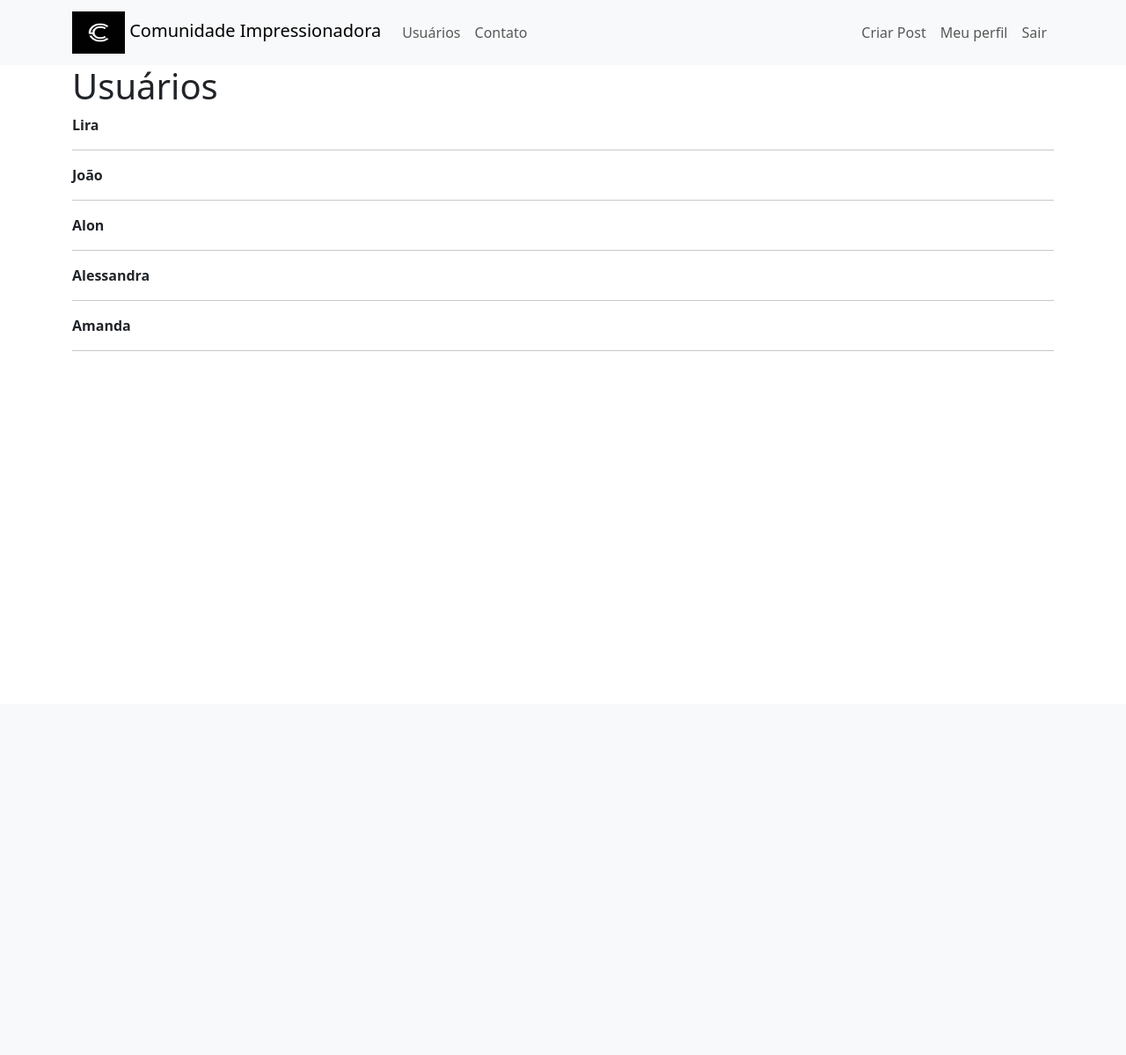
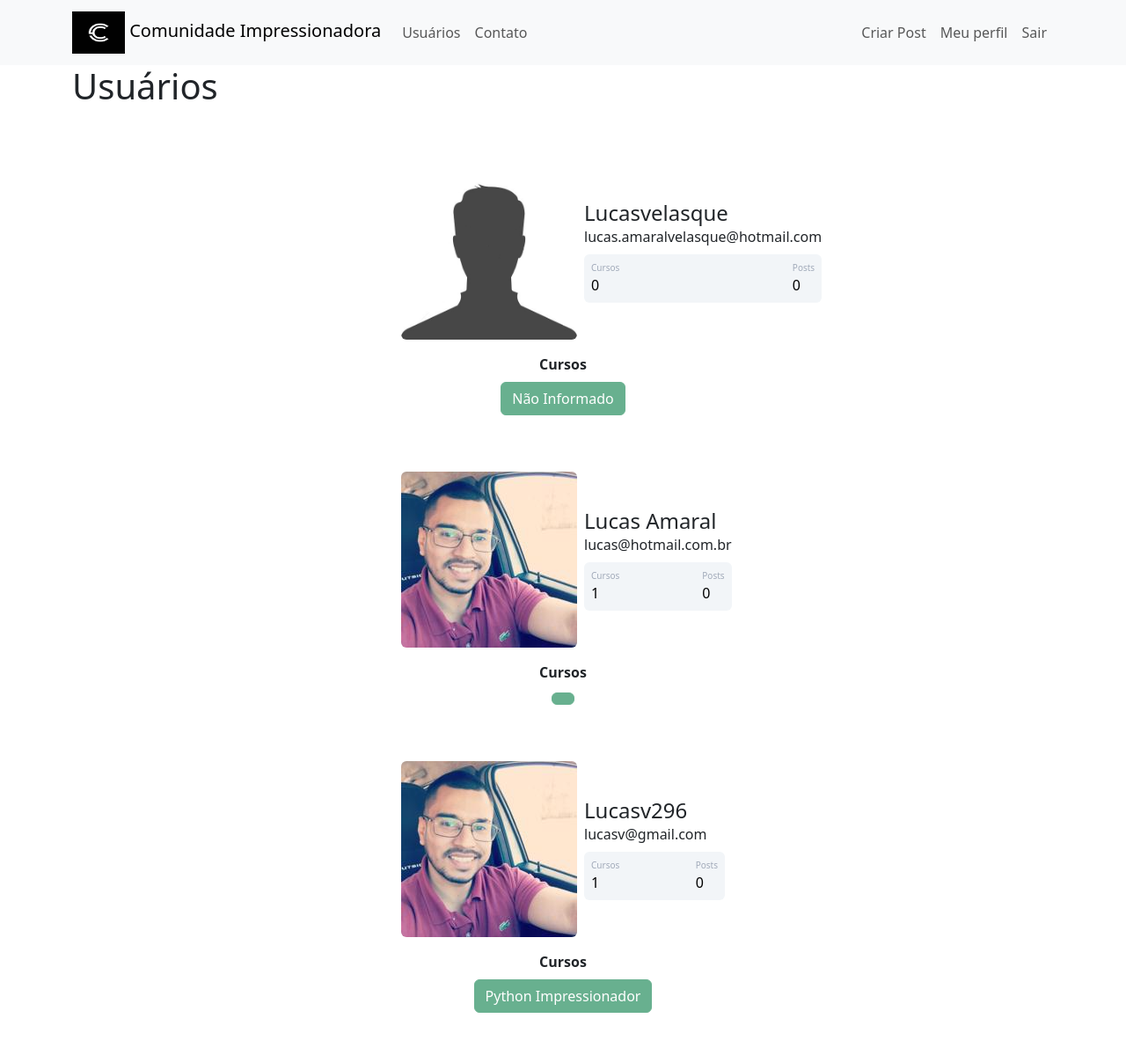
Before and after one commit to lucasamaral296/sitecomunidadeFLASK, a Flask app: page /usuarios in a window 1280 px wide. Shown: the whole page at 88% size. Before the commit the page ends 399 px from the top, so only its background shows below. Run offline with Flask 3, Linux system fonts and the light colour scheme; a user stored in the database is signed in.

Commit message:
criando pagina usuarios e criar post, back e um pouto do front

```diff
--- a/comunidadeimpressionadora/routes.py
+++ b/comunidadeimpressionadora/routes.py
@@ -1,7 +1,7 @@
 from flask import render_template, request, redirect, flash, url_for
 from comunidadeimpressionadora import app, database, bcrypt
-from comunidadeimpressionadora.forms import FormLogin, FormCriarConta, FormEditarPerfil
-from comunidadeimpressionadora.models import Usuario
+from comunidadeimpressionadora.forms import FormLogin, FormCriarConta, FormEditarPerfil, FormCriarPost
+from comunidadeimpressionadora.models import Usuario, Post
 from flask_login import login_user, logout_user, current_user, login_required
 import secrets
 import os
@@ -24,6 +24,7 @@ def contato():
 @app.route('/usuarios')
 @login_required
 def usuarios():
+    lista_usuarios = Usuario.query.all()
     return render_template('usuarios.html', lista_usuarios=lista_usuarios)
 
 
@@ -73,10 +74,17 @@ def perfil():
     return render_template('perfil.html', foto_perfil=foto_perfil)
 
 
-@app.route('/post/criar')
+@app.route('/post/criar', methods=['GET', 'POST'])
 @login_required
 def criar_post():
-    return render_template('criarpost.html')
+    form = FormCriarPost()
+    if form.validate_on_submit():
+        post = Post(titulo=form.titulo.data, corpo=form.corpo.data, autor=current_user)
+        database.session.add(post)
+        database.session.commit()
+        flash('Post Criado com Sucesso!', 'alert-success')
+        return redirect(url_for('home'))
+    return render_template('criarpost.html', form=form)
 
 
 def salvar_imagem(imagem):
--- a/comunidadeimpressionadora/templates/usuarios.html
+++ b/comunidadeimpressionadora/templates/usuarios.html
@@ -4,8 +4,49 @@
         <div class="container">
             <h1>Usuários</h1>
             {% for usuario in lista_usuarios %}
-            <strong>{{ usuario }}</strong>
-            <hr>
+            <div class="container mt-5 d-flex justify-content-center">
+                        <div class="card p-3">
+                            <div class="d-flex align-items-center">
+                                <div class="image pe-2">
+                            <img src="{{ url_for('static', filename='fotos_perfil/{}'.format(usuario.foto_perfil)) }}" class="rounded" width="200" >
+                            </div>
+                            <div class="ml-3 w-100">
+                               <h4 class="mb-0 mt-0">{{usuario.username}}</h4>
+                               <span>{{usuario.email}}</span>
+                               <div class="p-2 mt-2 bg-primary d-flex justify-content-between rounded text-white stats">
+                                   {% if 'Não Informado' in usuario.cursos %}
+                                        <div class="d-flex flex-column">
+                                            <span class="articles">Cursos</span>
+                                            <span class="number1">0</span>
+                                        </div>
+                                   {% else %}
+                                        <div class="d-flex flex-column">
+                                            <span class="articles">Cursos</span>
+                                            <span class="number1">{{ usuario.cursos.count(';') + 1}}</span>
+                                        </div>
+                                   {% endif %}
+                                <div class="d-flex flex-column">
+                                    <span class="rating">Posts</span>
+                                    <span class="number3">0</span>
+                                </div>
+                               </div>
+                            </div>
+                            </div>
+                        </div>
+                        </div>
+                        <div class="row justify-content-center">
+                            <div class="col-4" style="text-align: center">
+                                <strong>Cursos</strong>
+                                <br>
+                                {% for curso in usuario.cursos.split(';') %}
+                                    <button type="button" class="btn btn-success mt-2" disabled>{{ curso }}</button>
+                                {% endfor %}
+
+                            </div>
+                        </div>
             {% endfor %}
         </div>
+        <div class="row mt-5">
+
+        </div>
 {% endblock %}
--- a/testes.py
+++ b/testes.py
@@ -1,5 +1,5 @@
 from comunidadeimpressionadora import database, app
-from comunidadeimpressionadora.models import Usuario
+from comunidadeimpressionadora.models import Usuario, Post
 
 # with app.app_context():
 #     database.create_all()
@@ -34,5 +34,5 @@ from comunidadeimpressionadora.models import Usuario
 #     database.create_all()
 
 # with app.app_context():
-#     usuario = Usuario.query.filter_by(email='lucas@hotmail.com.br').first()
-#     print(usuario.cursos)
+#     post = Post.query.first()
+#     print(post.titulo, post.corpo, post.autor)
```
Also changed, not shown: comunidadeimpressionadora/forms.py (+7 -1 lines), comunidadeimpressionadora/templates/criarpost.html (+40 -2 lines), instance/comunidade.db.
